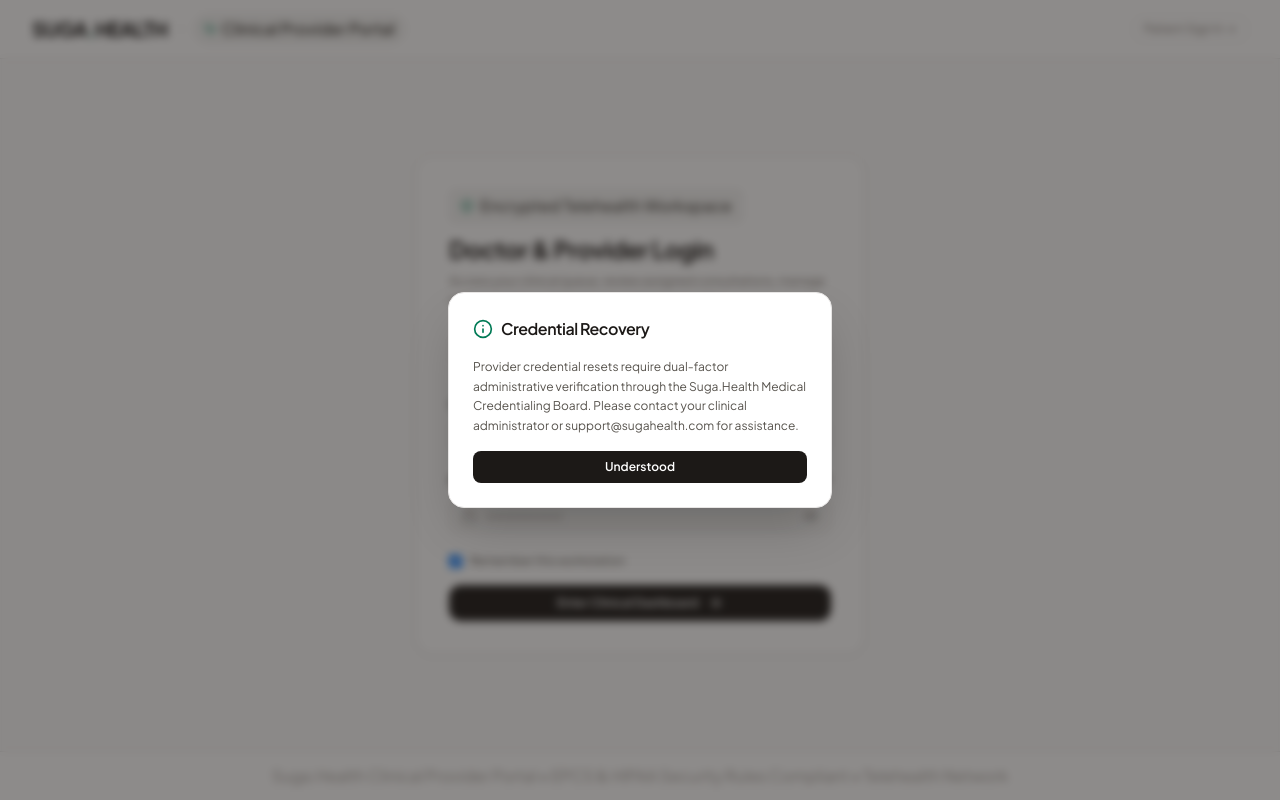
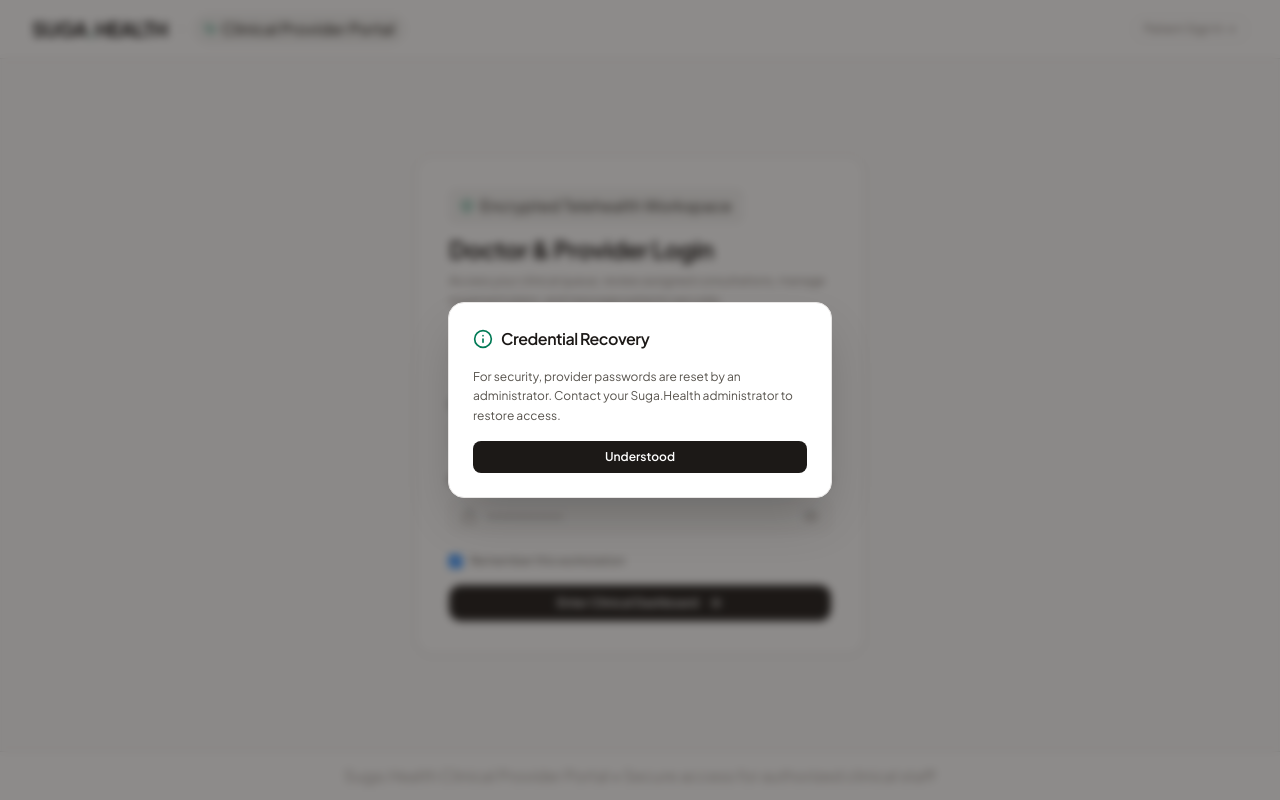
Before and after one commit to anbupravin77-cloud/sugahealth-, a React (Vite) app: page /doctor/login in a window 1280 px wide. Both pictures are taken after a click on the button "Forgot Password?". Built offline with nearby package versions, Linux system fonts and the light colour scheme; no server answers.

Commit message:
copy: simplify doctor portal security language

```diff
--- a/src/pages/doctor/DoctorLogin.tsx
+++ b/src/pages/doctor/DoctorLogin.tsx
@@ -276,7 +276,7 @@
               <h3 className="text-base font-semibold text-stone-900">Credential Recovery</h3>
             </div>
             <p className="text-xs text-stone-600 leading-relaxed">
-              Provider credential resets require dual-factor administrative verification through the Suga.Health Medical Credentialing Board. Please contact your clinical administrator or support@sugahealth.com for assistance.
+              For security, provider passwords are reset by an administrator. Contact your Suga.Health administrator to restore access.
             </p>
             <button
               onClick={() => setShowForgotPasswordModal(false)}
@@ -290,7 +290,7 @@
 
       {/* Footer */}
       <footer className="border-t border-stone-200 bg-white px-4 sm:px-8 py-3 text-center text-3xs text-stone-400">
-        Suga.Health Clinical Provider Portal • EPCS & HIPAA Security Rules Compliant • Telehealth Network
+        Suga.Health Clinical Provider Portal • Secure access for authorized clinical staff
       </footer>
     </div>
   );
```
